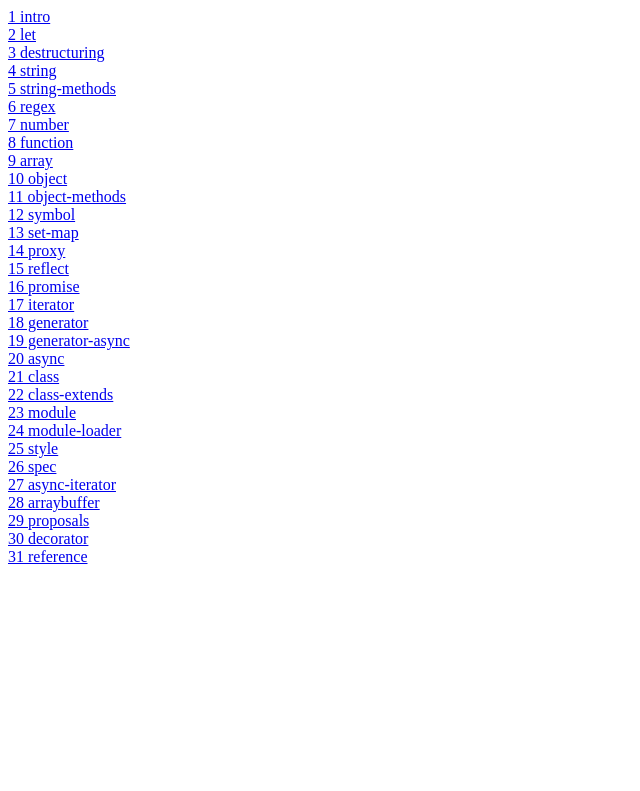
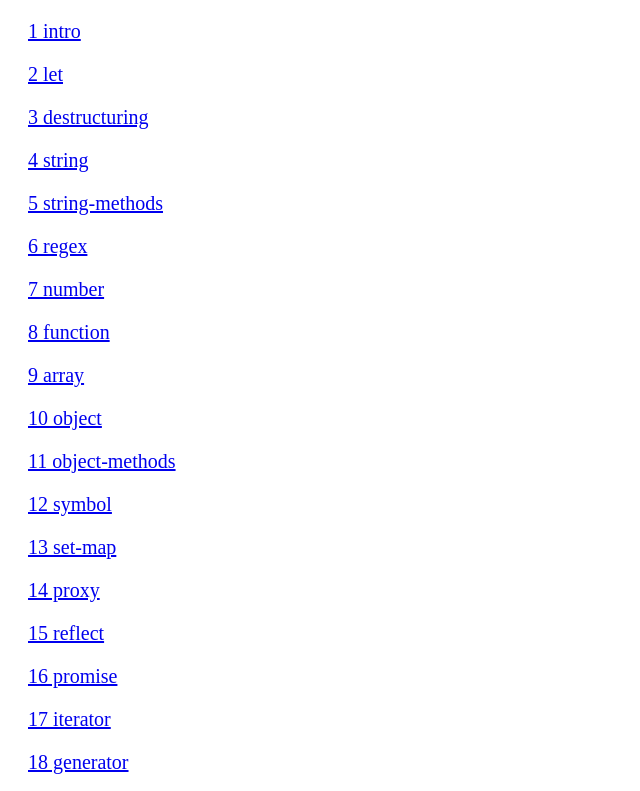
Before and after one commit to dasenlin2013/dasenlin2013.github.io, a plain HTML site: page index.html in a window 1280 px wide. Shown: the top 791 px of the page, without its empty margins (0-640 px from the left). Drawn offline with Linux system fonts and the light colour scheme.

Commit message:
Update index.html

```diff
--- a/index.html
+++ b/index.html
@@ -9,6 +9,12 @@
     <meta name="author" content="">
 
     <title>es6 mark down files</title>
+	<style type="text/css">
+		div {
+			margin:20px;
+			font-size:20px;
+		}
+	</style>
   </head>
 
   <body>
```
